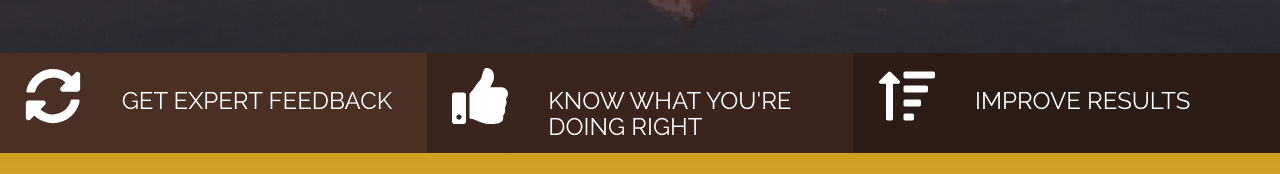
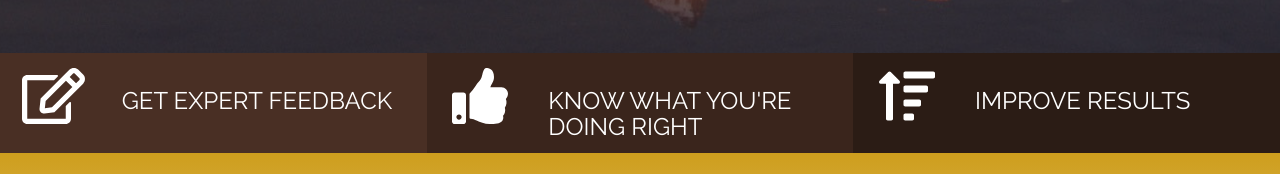
Before and after one commit to jdruckle/Elevate-Website, a plain HTML site: page index.html in a window 1280 px wide. Shown: the part 747-921 px from the top of the page. Drawn offline with nearby package versions, Linux system fonts and the light colour scheme.

Commit message:
Updated expert feedback icon

```diff
--- a/index.html
+++ b/index.html
@@ -133,7 +133,7 @@
             <div class='col-lg-4 hb1'>
               <div class='row'>
                 <div class='col-xs-3 text-center hb-item'>
-                  <span class='fas fa-sync-alt fa-4x'></span>
+                  <span class='far fa-edit fa-4x'></span>
                 </div>
                 <div class='col-xs-9'>
                   <h3>Get Expert Feedback</h3>
```
